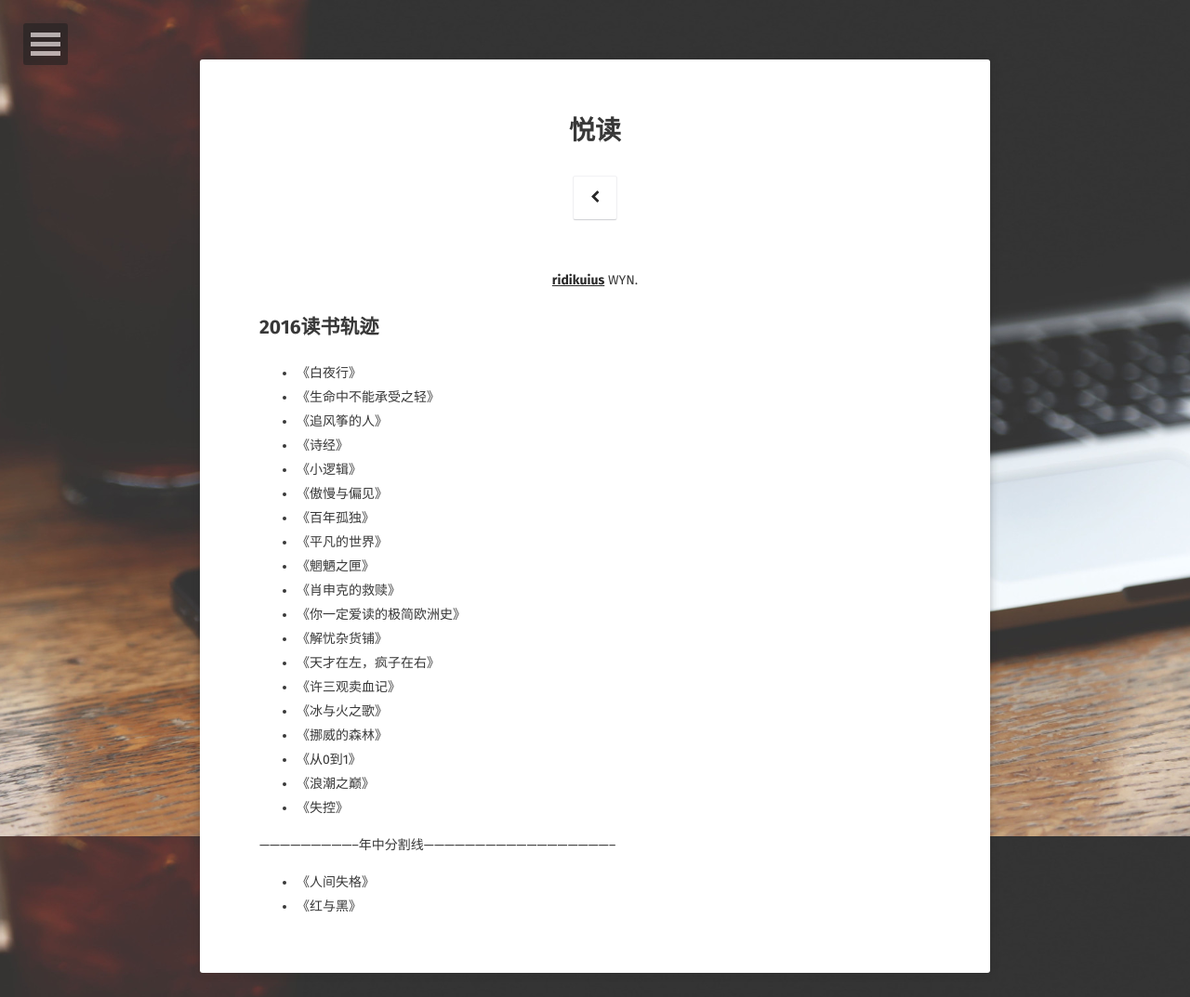
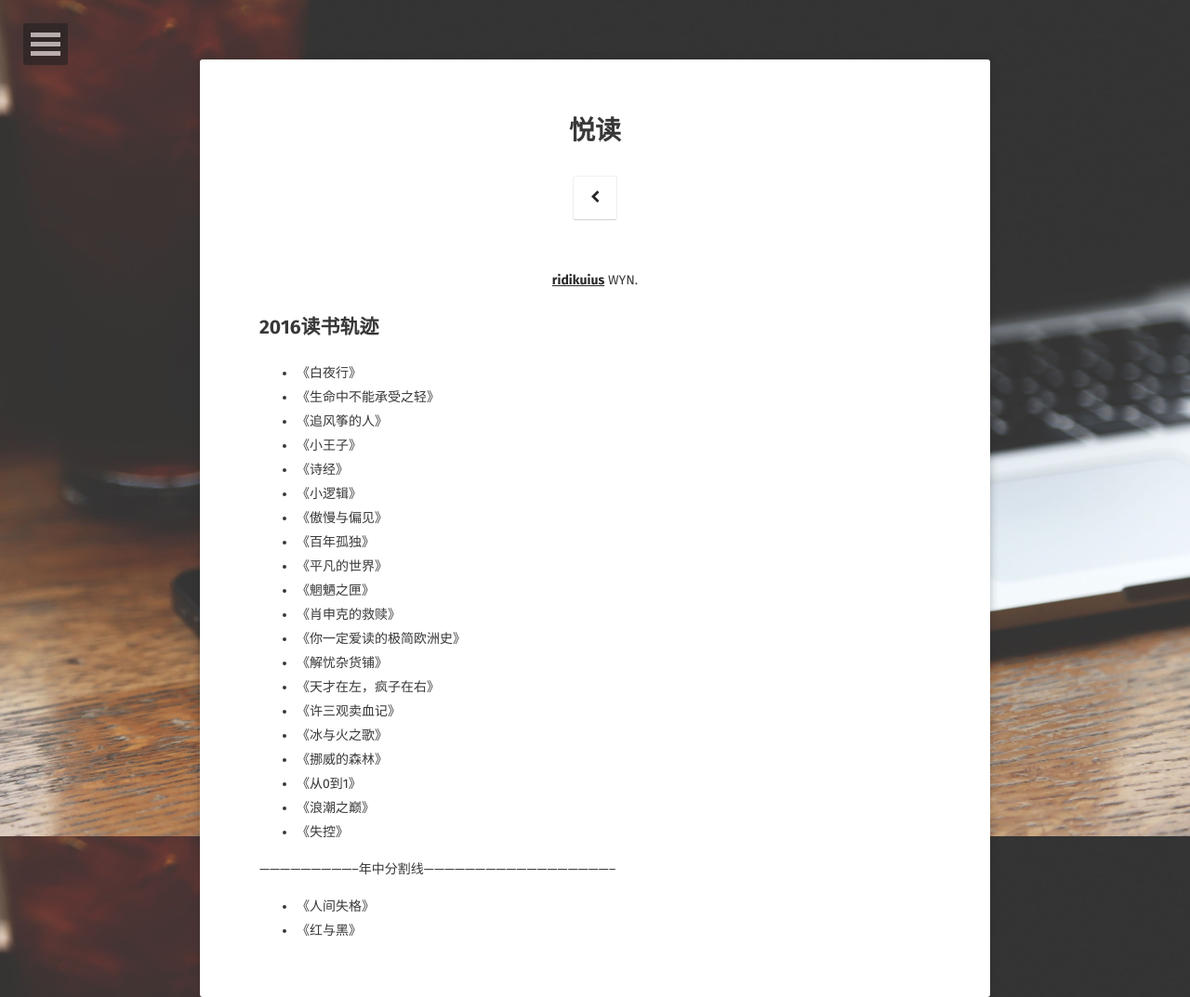
Before and after one commit to ridikuius/ridikuius.github.io, a Jekyll site: the page built from about/index.md, in a window 1280 px wide. Shown: the whole page at 93% size. Built offline with Jekyll 4.4.1, drawn with Linux system fonts in a browser that asks for light colours; some web fonts are replaced.

Commit message:
Update index.md

```diff
--- a/about/index.md
+++ b/about/index.md
@@ -12,6 +12,7 @@ comments: false
 * 《白夜行》
 * 《生命中不能承受之轻》
 * 《追风筝的人》
+* 《小王子》
 * 《诗经》
 * 《小逻辑》
 * 《傲慢与偏见》
```
